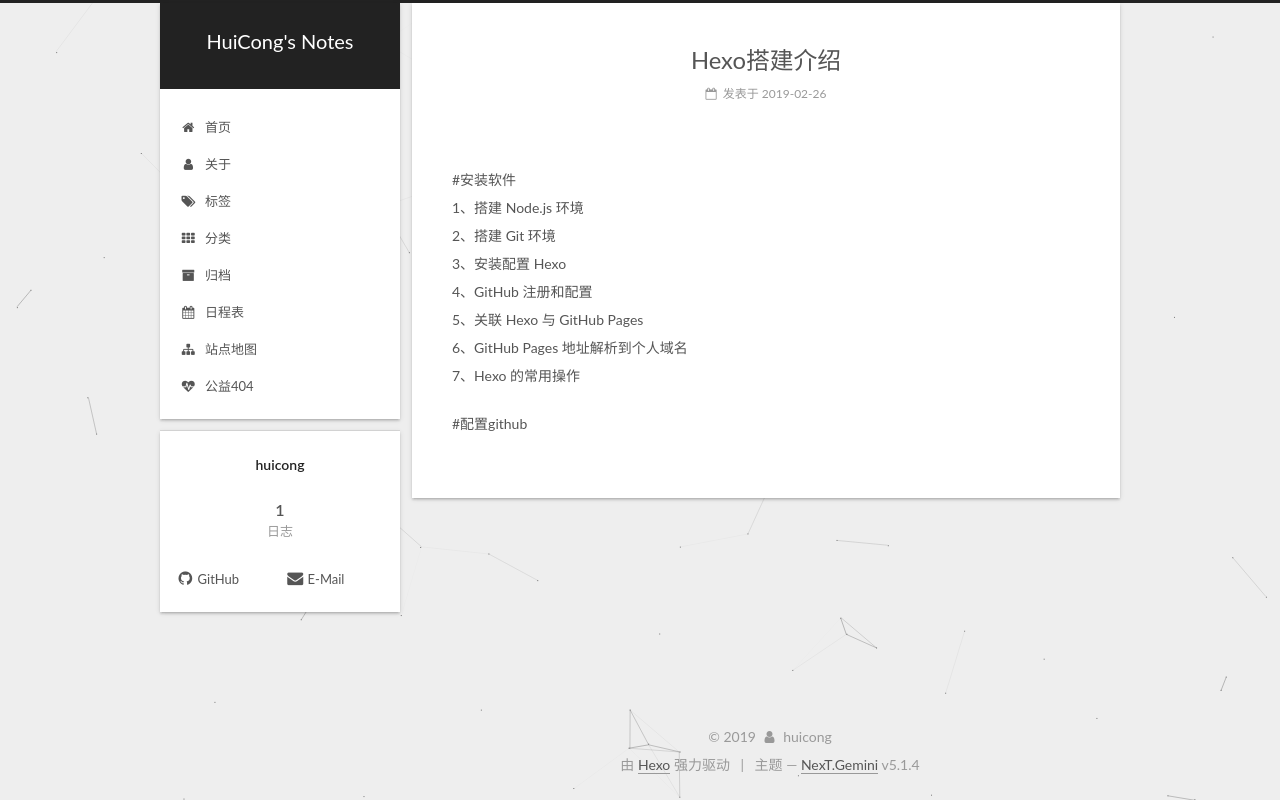
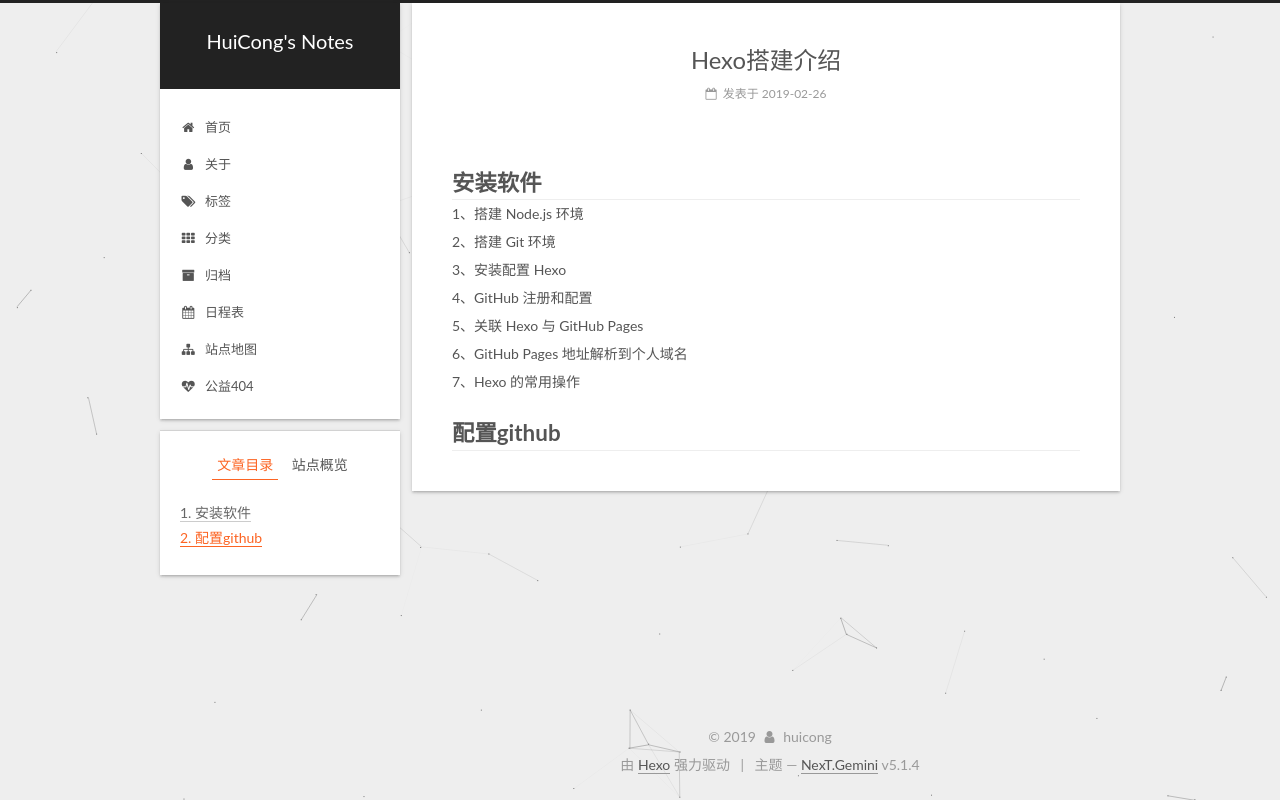
Before and after one commit to hcahcccc/hcahcccc.github.io, a plain HTML site: page 2019/02/26/test/index.html in a window 1280 px wide. Drawn offline with Linux system fonts and the light colour scheme.

Commit message:
Site updated: 2019-02-26 21:12:51

```diff
--- a/2019/02/26/test/index.html
+++ b/2019/02/26/test/index.html
@@ -79,17 +79,17 @@
 
 
 
-<meta name="description" content="#安装软件1、搭建 Node.js 环境2、搭建 Git 环境3、安装配置 Hexo4、GitHub 注册和配置5、关联 Hexo 与 GitHub Pages6、GitHub Pages 地址解析到个人域名7、Hexo 的常用操作    #配置github">
+<meta name="description" content="安装软件1、搭建 Node.js 环境2、搭建 Git 环境3、安装配置 Hexo4、GitHub 注册和配置5、关联 Hexo 与 GitHub Pages6、GitHub Pages 地址解析到个人域名7、Hexo 的常用操作    配置github">
 <meta property="og:type" content="article">
 <meta property="og:title" content="Hexo搭建介绍">
 <meta property="og:url" content="http://yoursite.com/2019/02/26/test/index.html">
 <meta property="og:site_name" content="HuiCong&#39;s Notes">
-<meta property="og:description" content="#安装软件1、搭建 Node.js 环境2、搭建 Git 环境3、安装配置 Hexo4、GitHub 注册和配置5、关联 Hexo 与 GitHub Pages6、GitHub Pages 地址解析到个人域名7、Hexo 的常用操作    #配置github">
+<meta property="og:description" content="安装软件1、搭建 Node.js 环境2、搭建 Git 环境3、安装配置 Hexo4、GitHub 注册和配置5、关联 Hexo 与 GitHub Pages6、GitHub Pages 地址解析到个人域名7、Hexo 的常用操作    配置github">
 <meta property="og:locale" content="zh-Hans">
-<meta property="og:updated_time" content="2019-02-26T13:09:08.445Z">
+<meta property="og:updated_time" content="2019-02-26T13:12:38.432Z">
 <meta name="twitter:card" content="summary">
 <meta name="twitter:title" content="Hexo搭建介绍">
-<meta name="twitter:description" content="#安装软件1、搭建 Node.js 环境2、搭建 Git 环境3、安装配置 Hexo4、GitHub 注册和配置5、关联 Hexo 与 GitHub Pages6、GitHub Pages 地址解析到个人域名7、Hexo 的常用操作    #配置github">
+<meta name="twitter:description" content="安装软件1、搭建 Node.js 环境2、搭建 Git 环境3、安装配置 Hexo4、GitHub 注册和配置5、关联 Hexo 与 GitHub Pages6、GitHub Pages 地址解析到个人域名7、Hexo 的常用操作    配置github">
 
 
 
@@ -359,9 +359,8 @@
 
 
 
-        <p>#安装软件<br>1、搭建 Node.js 环境<br>2、搭建 Git 环境<br>3、安装配置 Hexo<br>4、GitHub 注册和配置<br>5、关联 Hexo 与 GitHub Pages<br>6、GitHub Pages 地址解析到个人域名<br>7、Hexo 的常用操作   </p>
-<p>#配置github</p>
-<a id="more"></a>
+        <h1 id="安装软件"><a href="#安装软件" class="headerlink" title="安装软件"></a>安装软件</h1><p>1、搭建 Node.js 环境<br>2、搭建 Git 环境<br>3、安装配置 Hexo<br>4、GitHub 注册和配置<br>5、关联 Hexo 与 GitHub Pages<br>6、GitHub Pages 地址解析到个人域名<br>7、Hexo 的常用操作   </p>
+<h1 id="配置github"><a href="#配置github" class="headerlink" title="配置github"></a>配置github</h1><a id="more"></a>
 
 
     </div>
@@ -430,8 +429,17 @@
 
 
 
+        <ul class="sidebar-nav motion-element">
+          <li class="sidebar-nav-toc sidebar-nav-active" data-target="post-toc-wrap">
+            文章目录
+          </li>
+          <li class="sidebar-nav-overview" data-target="site-overview-wrap">
+            站点概览
+          </li>
+        </ul>
 
-      <section class="site-overview-wrap sidebar-panel sidebar-panel-active">
+
+      <section class="site-overview-wrap sidebar-panel">
         <div class="site-overview">
           <div class="site-author motion-element" itemprop="author" itemscope itemtype="http://schema.org/Person">
 
@@ -489,6 +497,22 @@
         </div>
       </section>
 
+
+      <!--noindex-->
+        <section class="post-toc-wrap motion-element sidebar-panel sidebar-panel-active">
+          <div class="post-toc">
+
+
+
+
+
+
+              <div class="post-toc-content"><ol class="nav"><li class="nav-item nav-level-1"><a class="nav-link" href="#安装软件"><span class="nav-number">1.</span> <span class="nav-text">安装软件</span></a></li><li class="nav-item nav-level-1"><a class="nav-link" href="#配置github"><span class="nav-number">2.</span> <span class="nav-text">配置github</span></a></li></ol></div>
+
+
+          </div>
+        </section>
+      <!--/noindex-->
 
 
 
--- a/css/main.css
+++ b/css/main.css
@@ -1823,7 +1823,7 @@ pre .javascript .function {
   width: 4px;
   height: 4px;
   border-radius: 50%;
-  background: #adc1d9;
+  background: #ffff75;
 }
 .links-of-blogroll {
   font-size: 13px;
```
Also changed, not shown: index.html (+2 -2 lines).
